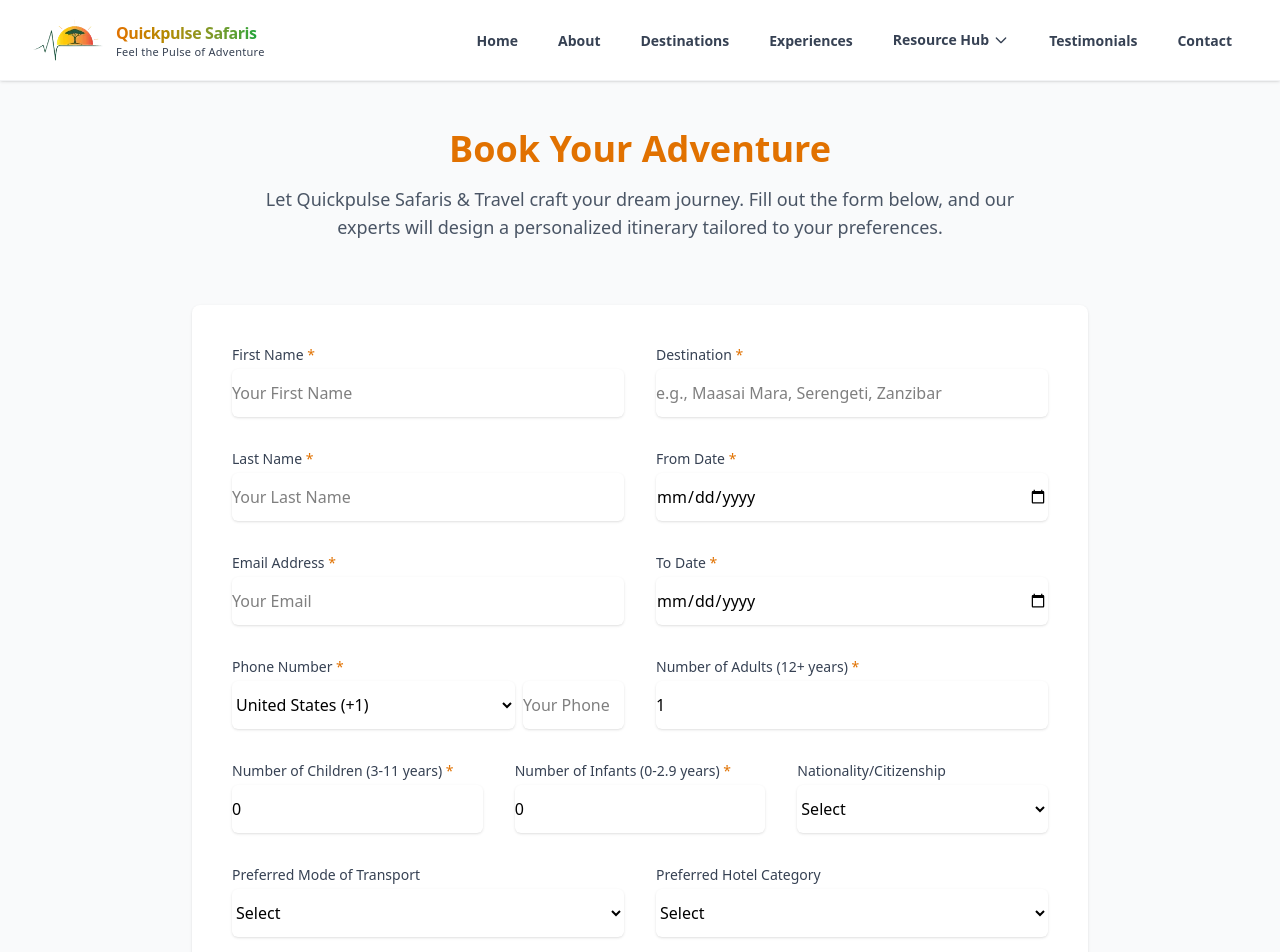
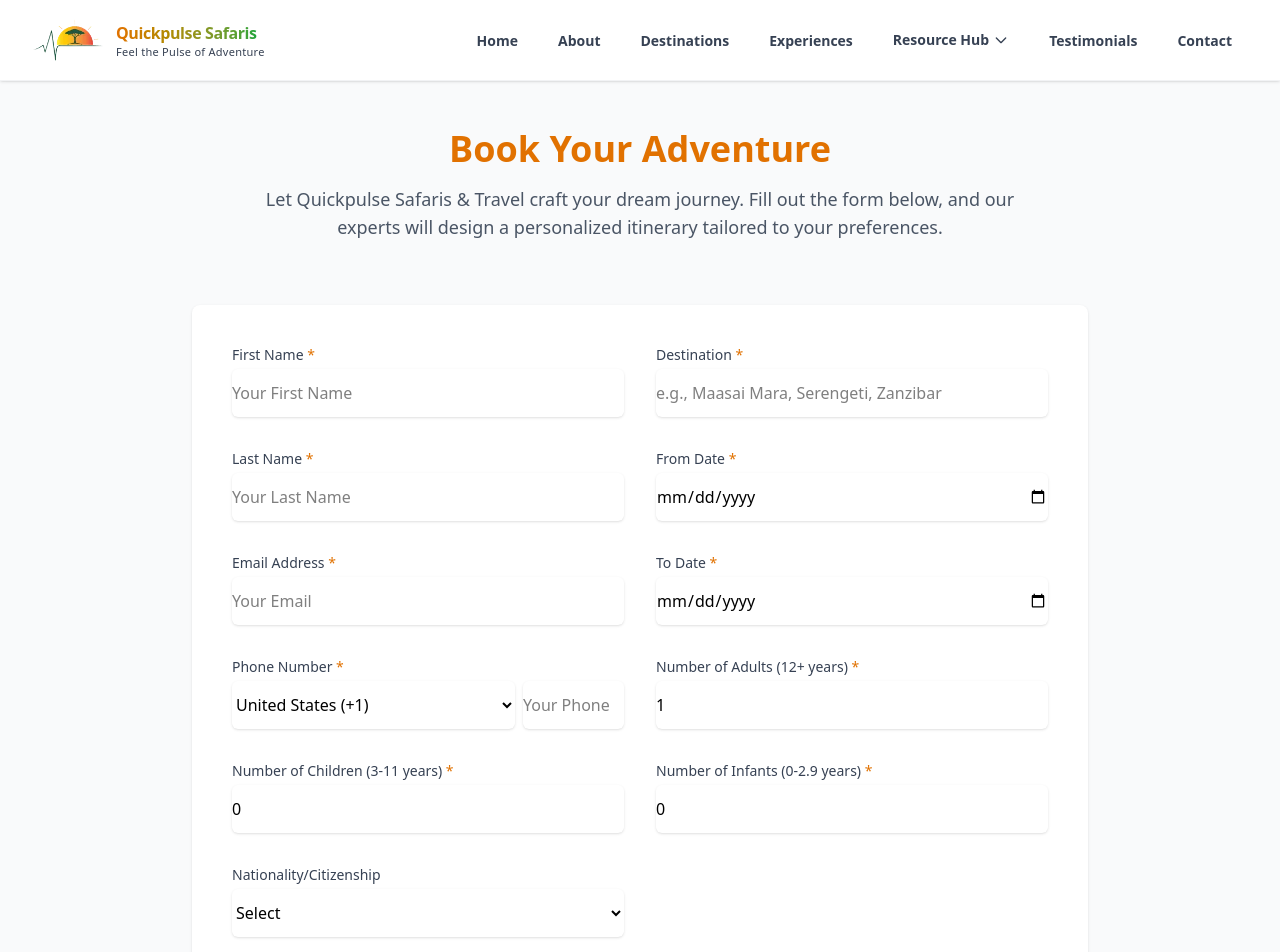
Before and after one commit to mike111-sys/Quick-Safaris, a React (Vite) app: page /tours in a window 1280 px wide. Shown: the top 952 px of the page. Built offline with nearby package versions, Linux system fonts and the light colour scheme.

Commit message:
refined tours page

```diff
--- a/src/pages/Tours.tsx
+++ b/src/pages/Tours.tsx
@@ -338,7 +338,7 @@
                 <label htmlFor="phone" className="block text-sm font-medium text-gray-700">
                   Phone Number <span className="text-amber-600">*</span>
                 </label>
-                <div className="flex gap-2">
+                <div className="flex flex-col lg:flex-row gap-2">
                   <select
                     id="countryCode"
                     name="countryCode"
@@ -431,7 +431,7 @@
             </div>
 
             <div className="md:col-span-2 space-y-8">
-              <div className="grid grid-cols-1 md:grid-cols-3 gap-8">
+              <div className="grid grid-cols-1 sm:grid-cols-2 gap-8">
                 <div>
                   <label htmlFor="children" className="block text-sm font-medium text-gray-700">
                     Number of Children (3-11 years) <span className="text-amber-600">*</span>
```
